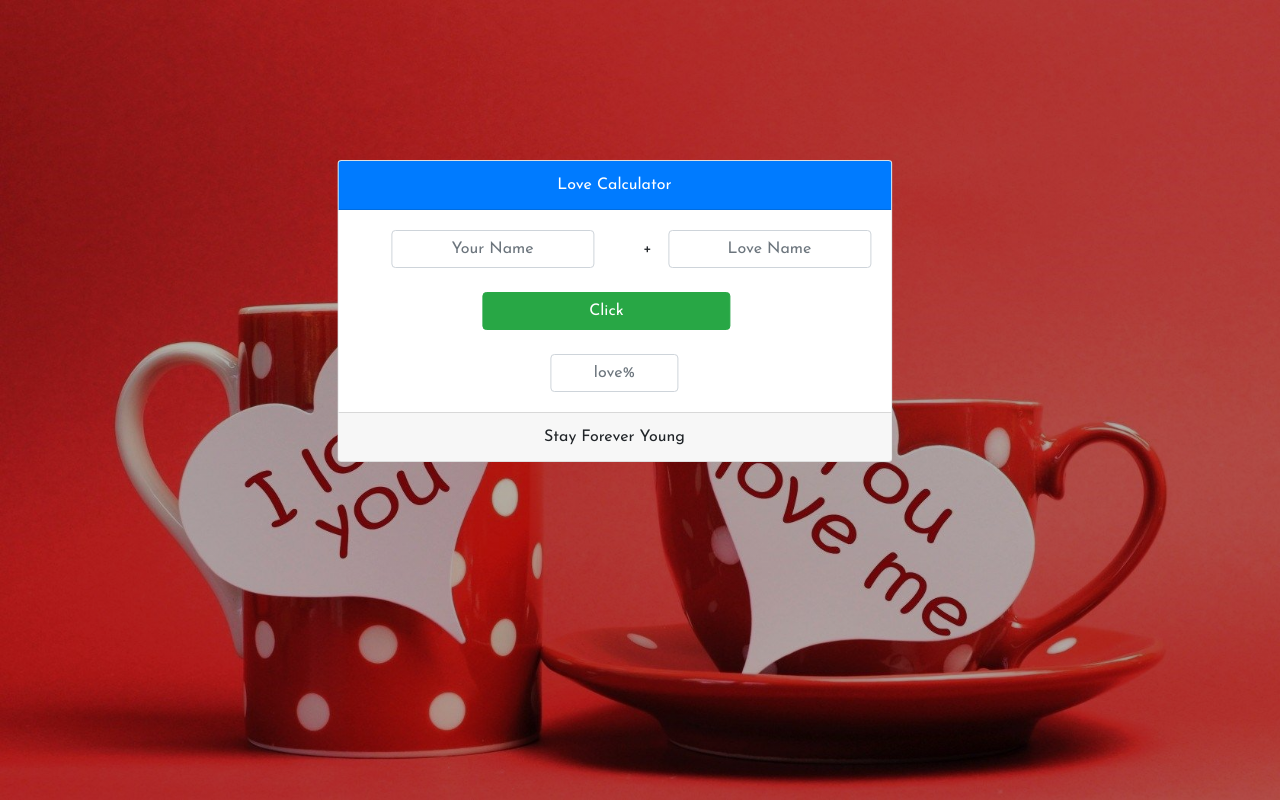
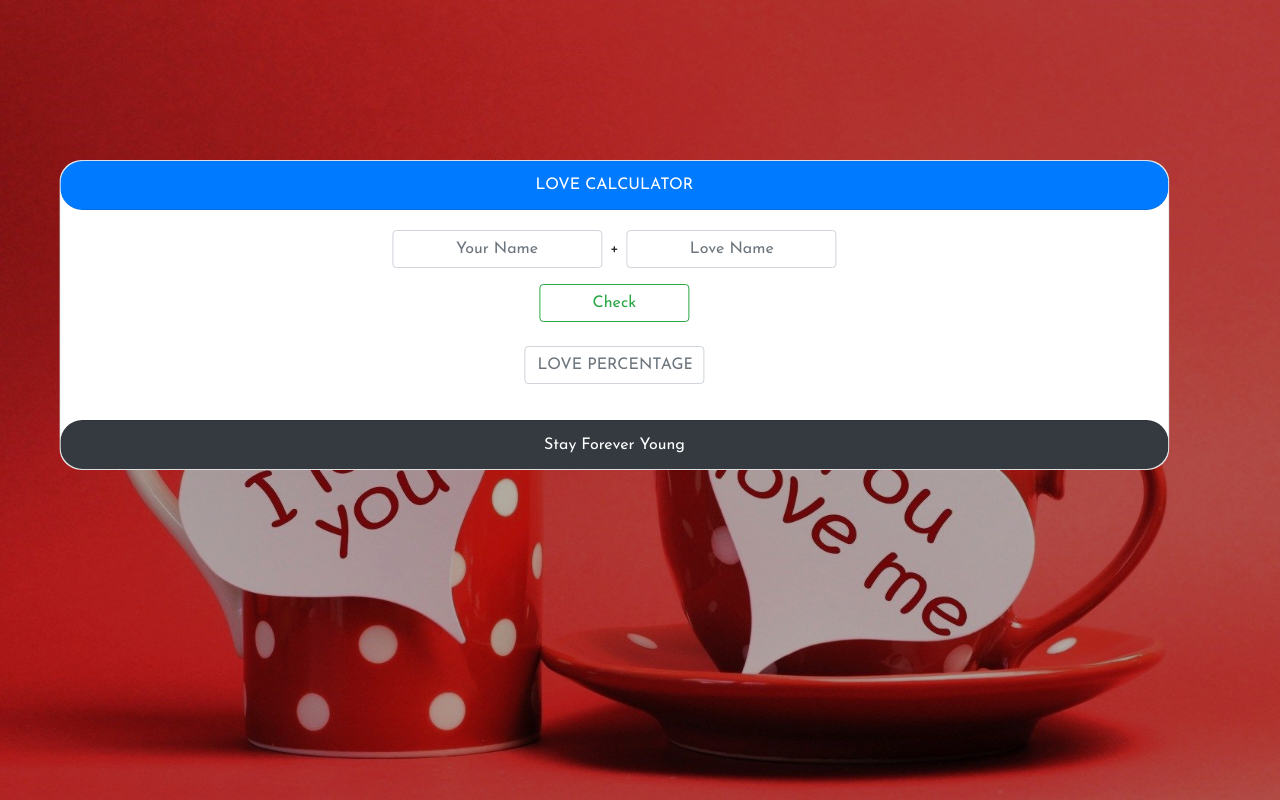
Before and after one commit to AritraLahiri/Love-Calc, a plain HTML site: page index.html in a window 1280 px wide. Drawn offline with nearby package versions, Linux system fonts and the light colour scheme.

Commit message:
bug fixed

```diff
--- a/index.html
+++ b/index.html
@@ -32,29 +32,35 @@ header{
 </head>
 <body>
 	<header>
-	<div class="container">
-			<div class="card w-50 mx-auto text-center">
-  <div class="card-header bg-primary text-white  ">Love Calculator</div>
+
+<div class="container">
+
+	<div class="card text-center m-auto" style="border-radius:22px">
+  <div class="card-header bg-primary text-white text-uppercase" style="border-radius:22px">Love Calculator</div>
   <div class="card-body">
-  	<form class="form-inline  m-auto">
+  	<form class="form-inline m-auto" action="#">
   		<div class="form-group m-auto">
-<input type="text" name="" placeholder="Your Name" class="form-control text-center" id="first">
-  		</div>
-  		<div><span class="pl-3 pr-3">+</span></div>
-  		<div class="form-group">
-<input type="text" name="" placeholder="Love Name" class="form-control text-center" id="second">
-  		</div>
-</form>
-<div class=" pr-3 py-4">
-<button class="btn btn-success w-50" id="love" onclick="lover()">Click</button>
+  		<input type="text" name="" class="form-control m-auto text-center" placeholder="Your Name" style="width: 210px;" id="first"><div><span class="pl-2 pr-2">+</span></div>
+  	<input type="text" name="" class="form-control m-auto text-center" placeholder="Love Name" style="width: 210px;" id="second">
+  	</div>
+  	</form>
+  	<form class="form-group" action="#">
+  		<button class="btn btn-outline-success mt-3 " style="width: 150px;" onclick="lover()" >Check</button><br><br>
+  		<input type="text" class="form-control m-auto text-center text-danger " placeholder="LOVE PERCENTAGE" style="width: 180px;" id="res">
+  		</form>
+
+
+
+
+  </div>
+  <div class="card-footer bg-dark text-white" style="border-radius: 22px;">Stay Forever Young</div>
 </div>
-<div>
-<input type="text" name="" class="form-control m-auto w-25 text-center text-danger" placeholder="love%" id="res" >
-</div>
-  </div>
-  <div class="card-footer ">Stay Forever Young</div>
-</div>
-</div>
+	</div>
+
+
+
+
+
 </header>
 
 
```
